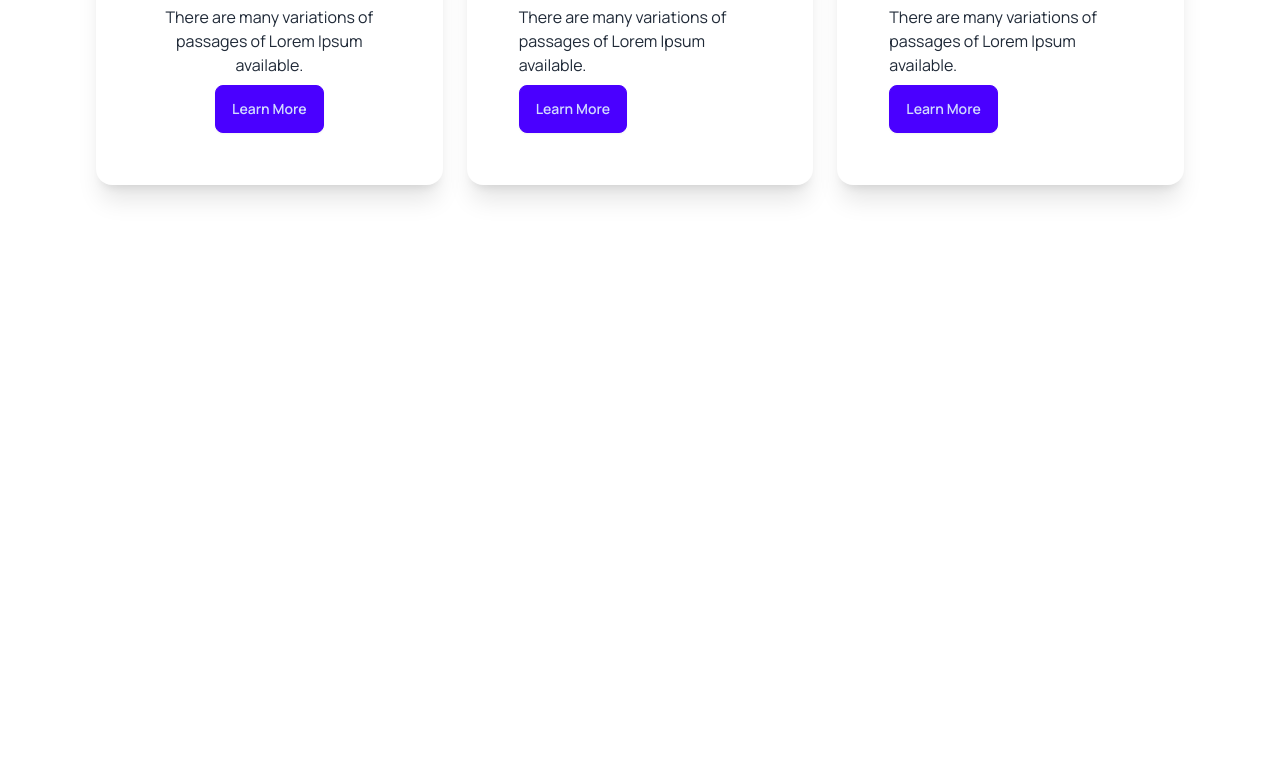
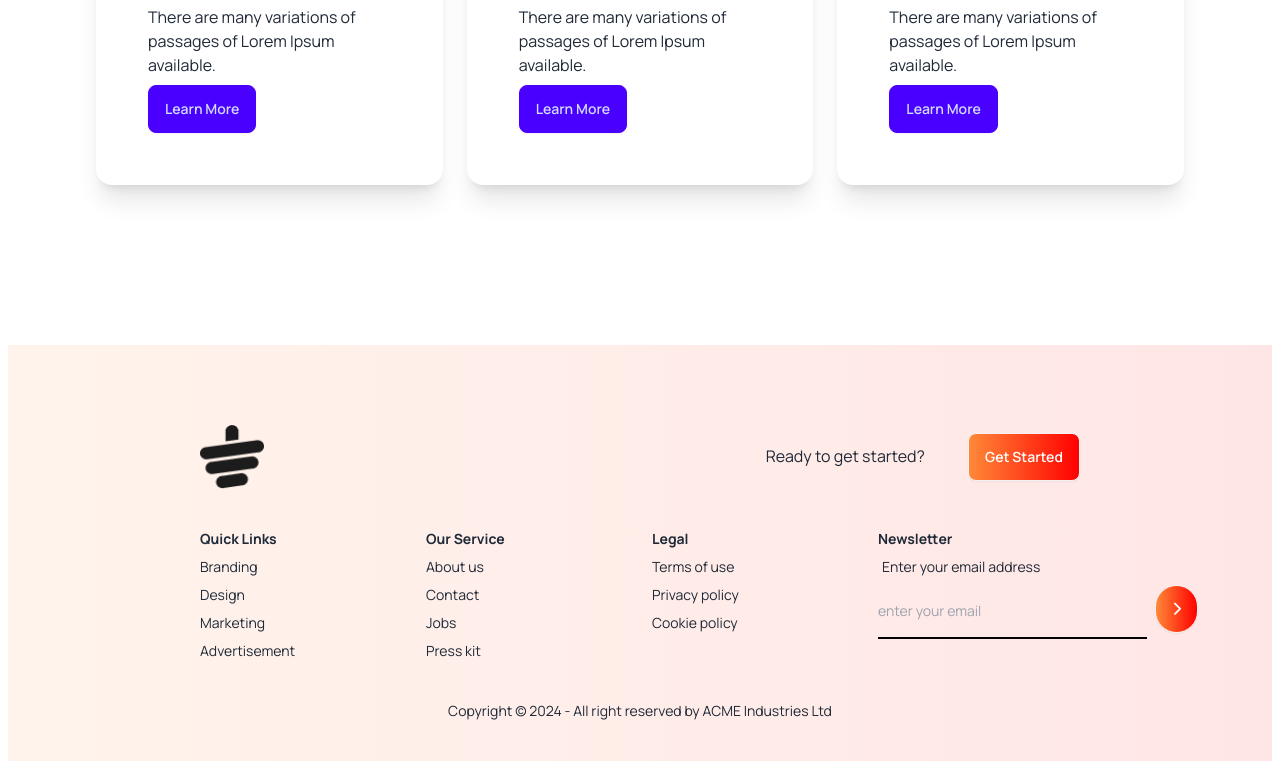
Before and after one commit to Faisalfahim10/tea-house, a plain HTML site: page index.html in a window 1280 px wide. Shown: the part 3535-4296 px from the top of the page. Before the commit the page ends 3880 px from the top, so only its background shows below. Drawn offline with nearby package versions, Linux system fonts and the light colour scheme.

Commit message:
fully responsive done

```diff
--- a/index.html
+++ b/index.html
@@ -222,7 +222,7 @@
 
             <div class="mt-12 gap-6 p-8 lg:mx-16 grid grid-cols-1 md:grid-cols-2 lg:grid-cols-3">
                 <!-- 1st news -->
-                <div class="card p-5 bg-base-100 w-full max-w-xs lg:max-w-md shadow-xl text-lef">
+                <div class="card p-5 bg-base-100 w-full max-w-xs lg:max-w-md shadow-xl text-left">
                     <figure>
                         <img class="w-full h-auto" src="images/news-1.png" alt="News 1" />
                     </figure>
@@ -273,9 +273,64 @@
                 </div>
             </div>
         </section>
+    </main>
+    <!-- footer -->
+    <footer class="px-4 mx-2 lg:px-48 py-10 text-base-content bg-custom-gradient">
+        <nav class="flex flex-col lg:flex-row justify-between items-center my-10">
+            <img class="w-16 h-16 mb-4 lg:mb-0" src="images/cup.png" alt="Logo">
+            <div class="text-center lg:text-left">
+                <span class="block lg:inline px-0 lg:px-10 pt-5 pb-5">Ready to get started?</span>
+                <button class="btn bg-gradient-to-r from-gradient-start to-gradient-end text-white">Get Started</button>
+            </div>
+        </nav>
 
+        <nav class="footer grid grid-cols-2 md:grid-cols-2 lg:grid-cols-4 gap-6">
+            <nav>
+                <h6 class="font-bold">Quick Links</h6>
+                <a class="link link-hover">Branding</a>
+                <a class="link link-hover">Design</a>
+                <a class="link link-hover">Marketing</a>
+                <a class="link link-hover">Advertisement</a>
+            </nav>
+            <nav>
+                <h6 class="font-bold">Our Service</h6>
+                <a class="link link-hover">About us</a>
+                <a class="link link-hover">Contact</a>
+                <a class="link link-hover">Jobs</a>
+                <a class="link link-hover">Press kit</a>
+            </nav>
+            <nav>
+                <h6 class="font-bold">Legal</h6>
+                <a class="link link-hover">Terms of use</a>
+                <a class="link link-hover">Privacy policy</a>
+                <a class="link link-hover">Cookie policy</a>
+            </nav>
+            <div>
+                <form>
+                    <h6 class="font-bold">Newsletter</h6>
+                    <fieldset class="form-control w-full md:w-80">
+                        <label class="label">
+                            <span class="label-text">Enter your email address</span>
+                        </label>
+                        <div class="flex flex-col md:flex-row gap-2">
+                            <input
+                                type="text"
+                                placeholder="enter your email"
+                                class="py-4 w-full bg-transparent border-b-2 border-black outline-none" />
+                            <button class="btn rounded-full bg-gradient-to-r from-gradient-start to-gradient-end text-white">
+                                <i class="fa-solid fa-chevron-right"></i>
+                            </button>
+                        </div>
+                    </fieldset>
+                </form>
+            </div>
+        </nav>
 
-    </main>
+        <aside class="mt-10 text-center">
+            <p class="text-sm">Copyright © 2024 - All right reserved by ACME Industries Ltd</p>
+        </aside>
+    </footer>
+
 
 
 </body>
```
